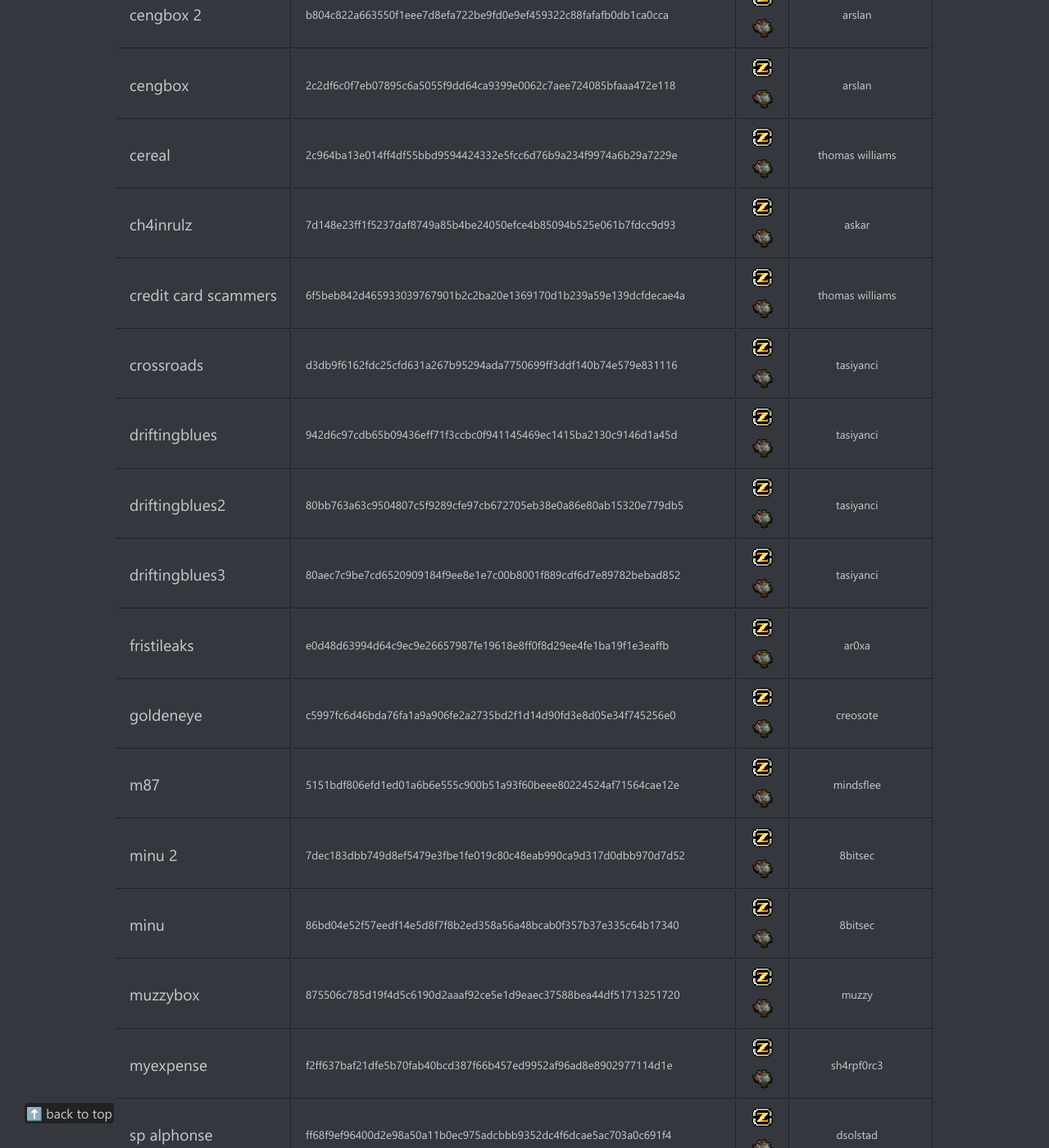
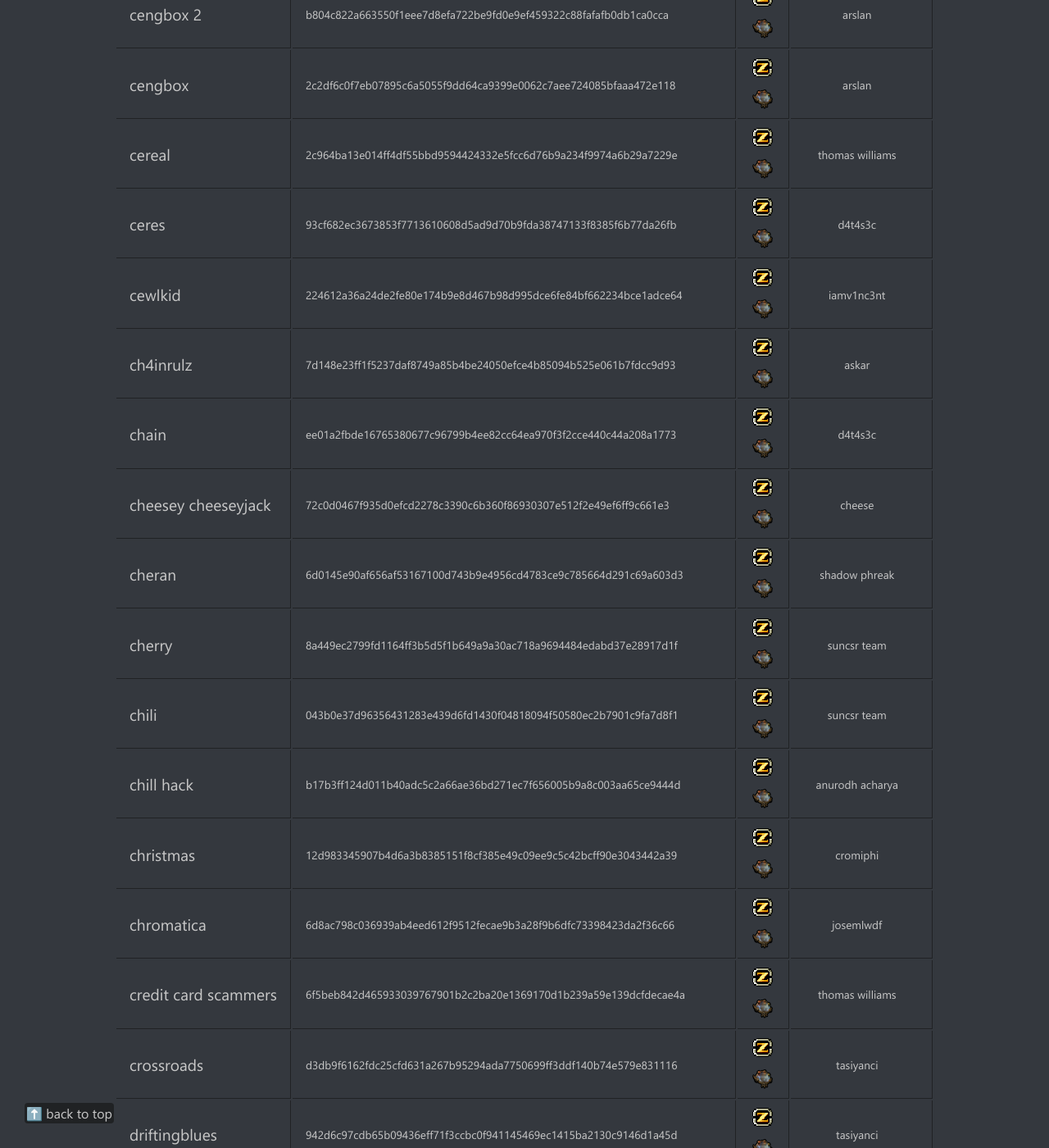
Before and after one commit to armctf/armctf, a Jekyll site: the page built from index.md, in a window 1280 px wide and 1400 px high, scrolled down 4978 px. Shown: the whole window at 82% size. Built offline with Jekyll 4.4.1, drawn with Linux system fonts in a browser that asks for light colours.

Commit message:
p8
added machines:
ceres
cewlkid
chain
cheesey cheeseyjack
cheran
cherry
chili
chill hack
christmas
chromatica

```diff
--- a/_data/curls.yml
+++ b/_data/curls.yml
@@ -52,7 +52,7 @@ cengbox 2:
 cengbox 2cm:
   label: <a target="_blank" class="newicon" href="https://ctfmirror.com/armctf/cengbox2.7z"><img src="assets/mir.png"></a>
 ch4inrulz:
-  label: <a target="_blank" class="newicon" href="https://nc.zurrak.com/public.php/dav/files/9r77aFHcJpWMXJb"><img src="assets/nc.png"></a>
+  label: <a target="_blank" class="newicon" href="https://nc.zurrak.com/public.php/dav/files/ybFnJdJEJoJH8CK"><img src="assets/nc.png"></a>
 ch4inrulzcm:
   label: <a target="_blank" class="newicon" href="https://ctfmirror.com/armctf/chainrulz.7z"><img src="assets/mir.png"></a>
 crossroads:
@@ -283,3 +283,43 @@ cereal:
   label: <a target="_blank" class="newicon" href="https://nc.zurrak.com/public.php/dav/files/PWj676Hzwb5TPKS"><img src="assets/nc.png"></a>
 cerealcm:
   label: <a target="_blank" class="newicon" href="https://ctfmirror.com/armctf/cereal.7z"><img src="assets/mir.png"></a>
+ceres:
+  label: <a target="_blank" class="newicon" href="https://nc.zurrak.com/public.php/dav/files/2Rtosf96c4ktcJS"><img src="assets/nc.png"></a>
+cerescm:
+  label: <a target="_blank" class="newicon" href="https://ctfmirror.com/armctf/ceres.7z"><img src="assets/mir.png"></a>
+cewlkid:
+  label: <a target="_blank" class="newicon" href="https://nc.zurrak.com/public.php/dav/files/xB5bpDskwgXg2xa"><img src="assets/nc.png"></a>
+cewlkidcm:
+  label: <a target="_blank" class="newicon" href="https://ctfmirror.com/armctf/cewlkid.7z"><img src="assets/mir.png"></a>
+chain:
+  label: <a target="_blank" class="newicon" href="https://nc.zurrak.com/public.php/dav/files/kNRq8riFfLdj8qE"><img src="assets/nc.png"></a>
+chaincm:
+  label: <a target="_blank" class="newicon" href="https://ctfmirror.com/armctf/chain.7z"><img src="assets/mir.png"></a>
+cheesey cheeseyjack:
+  label: <a target="_blank" class="newicon" href="https://nc.zurrak.com/public.php/dav/files/qdtF2qWLXBPypag"><img src="assets/nc.png"></a>
+cheesey cheeseyjackcm:
+  label: <a target="_blank" class="newicon" href="https://ctfmirror.com/armctf/cheesey_cheeseyjack.7z"><img src="assets/mir.png"></a>
+cheran:
+  label: <a target="_blank" class="newicon" href="https://nc.zurrak.com/public.php/dav/files/CwxFf3nP3MKawMX"><img src="assets/nc.png"></a>
+cherancm:
+  label: <a target="_blank" class="newicon" href="https://ctfmirror.com/armctf/cheran.7z"><img src="assets/mir.png"></a>
+cherry:
+  label: <a target="_blank" class="newicon" href="https://nc.zurrak.com/public.php/dav/files/iK3oXSQ8B3gQHJ4"><img src="assets/nc.png"></a>
+cherrycm:
+  label: <a target="_blank" class="newicon" href="https://ctfmirror.com/armctf/cherry.7z"><img src="assets/mir.png"></a>
+chili:
+  label: <a target="_blank" class="newicon" href="https://nc.zurrak.com/public.php/dav/files/Hfy7iT5YqY9gTXm"><img src="assets/nc.png"></a>
+chilicm:
+  label: <a target="_blank" class="newicon" href="https://ctfmirror.com/armctf/chili.7z"><img src="assets/mir.png"></a>
+chill hack:
+  label: <a target="_blank" class="newicon" href="https://nc.zurrak.com/public.php/dav/files/f5ycYNPFMP9WJ5K"><img src="assets/nc.png"></a>
+chill hackcm:
+  label: <a target="_blank" class="newicon" href="https://ctfmirror.com/armctf/chill_hack.7z"><img src="assets/mir.png"></a>
+christmas:
+  label: <a target="_blank" class="newicon" href="https://nc.zurrak.com/public.php/dav/files/x5HSW5DB2gyEGkR"><img src="assets/nc.png"></a>
+christmascm:
+  label: <a target="_blank" class="newicon" href="https://ctfmirror.com/armctf/christmas.7z"><img src="assets/mir.png"></a>
+chromatica:
+  label: <a target="_blank" class="newicon" href="https://nc.zurrak.com/public.php/dav/files/rdAnEN97LF5mPkD"><img src="assets/nc.png"></a>
+chromaticacm:
+  label: <a target="_blank" class="newicon" href="https://ctfmirror.com/armctf/chromatica.7z"><img src="assets/mir.png"></a>
--- a/_data/functions.yml
+++ b/_data/functions.yml
@@ -141,3 +141,23 @@ catland:
   label: 873a48c0939fdcd71e88b5ea8dee253db1d46081330f1be8946d853c05f9916d
 cereal:
   label: 2c964ba13e014ff4df55bbd9594424332e5fcc6d76b9a234f9974a6b29a7229e
+ceres:
+  label: 93cf682ec3673853f7713610608d5ad9d70b9fda38747133f8385f6b77da26fb
+cewlkid:
+  label: 224612a36a24de2fe80e174b9e8d467b98d995dce6fe84bf662234bce1adce64
+chain:
+  label: ee01a2fbde16765380677c96799b4ee82cc64ea970f3f2cce440c44a208a1773
+cheesey cheeseyjack:
+  label: 72c0d0467f935d0efcd2278c3390c6b360f86930307e512f2e49ef6ff9c661e3
+cheran:
+  label: 6d0145e90af656af53167100d743b9e4956cd4783ce9c785664d291c69a603d3
+cherry:
+  label: 8a449ec2799fd1164ff3b5d5f1b649a9a30ac718a9694484edabd37e28917d1f
+chili:
+  label: 043b0e37d96356431283e439d6fd1430f04818094f50580ec2b7901c9fa7d8f1
+chill hack:
+  label: b17b3ff124d011b40adc5c2a66ae36bd271ec7f656005b9a8c003aa65ce9444d
+christmas:
+  label: 12d983345907b4d6a3b8385151f8cf385e49c09ee9c5c42bcff90e3043442a39
+chromatica:
+  label: 6d8ac798c036939ab4eed612f9512fecae9b3a28f9b6dfc73398423da2f36c66
--- a/_data/links.yml
+++ b/_data/links.yml
@@ -69,3 +69,13 @@ cap: "https://vvmlist.github.io/#%22cap (vulnyx)%22"
 casino royale: "https://vvmlist.github.io/#%22casino royale%22"
 catland: "https://vvmlist.github.io/#%22catland%22"
 cereal: "https://vvmlist.github.io/#%22cereal (vulnhub)%22"
+ceres: "https://vvmlist.github.io/#%22ceres%22"
+cewlkid: "https://vvmlist.github.io/#%22cewlkid%22"
+chain: "https://vvmlist.github.io/#%22chain%22"
+cheesey cheeseyjack: "https://vvmlist.github.io/#%22cheesey cheeseyjack%22"
+cheran: "https://vvmlist.github.io/#%22cheran%22"
+cherry: "https://vvmlist.github.io/#%22cherry%22"
+chili: "https://vvmlist.github.io/#%22chili%22"
+chill hack: "https://vvmlist.github.io/#%22chill hack%22"
+christmas: "https://vvmlist.github.io/#%22christmas%22"
+chromatica: "https://vvmlist.github.io/#%22chromatica%22"
--- a/_data/wals.yml
+++ b/_data/wals.yml
@@ -141,3 +141,23 @@ catland:
   label: <a target="_blank" href="https://www.youtube.com/@cromiphi">cromiphi</a>
 cereal:
   label: <a target="_blank" href="https://www.bootlesshacker.com/">thomas williams</a>
+ceres:
+  label: <a target="_blank" href="https://d4t4s3c.com">d4t4s3c</a>
+cewlkid:
+  label: <a target="_blank" href="https://x.com/iamv1nc3nt">iamv1nc3nt</a>
+chain:
+  label: <a target="_blank" href="https://d4t4s3c.com">d4t4s3c</a>
+cheesey cheeseyjack:
+  label: <a target="_blank">cheese</a>
+cheran:
+  label: <a target="_blank">shadow phreak</a>
+cherry:
+  label: <a target="_blank">suncsr team</a>
+chili:
+  label: <a target="_blank">suncsr team</a>
+chill hack:
+  label: <a target="_blank" href="https://x.com/acharya_anurodh">anurodh acharya</a>
+christmas:
+  label: <a target="_blank" href="https://www.youtube.com/@cromiphi">cromiphi</a>
+chromatica:
+  label: <a target="_blank" href="https://medium.com/@josemlwdf">josemlwdf</a>
```
Also changed, not shown: _armctf/ceres.md (added, +13 -0 lines), _armctf/cewlkid.md (added, +13 -0 lines), _armctf/chain.md (added, +13 -0 lines), _armctf/cheesey cheeseyjack.md (added, +13 -0 lines), _armctf/cheran.md (added, +13 -0 lines), _armctf/cherry.md (added, +13 -0 lines), _armctf/chili.md (added, +13 -0 lines), _armctf/chill hack.md (added, +13 -0 lines), _armctf/christmas.md (added, +13 -0 lines), _armctf/chromatica.md (added, +13 -0 lines), changelog.txt, 1 other file.
